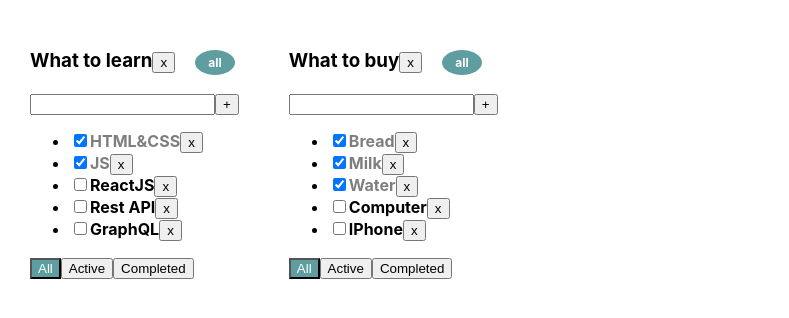
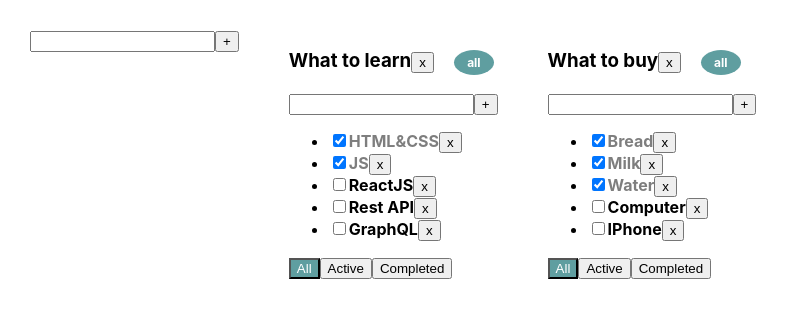
Before and after one commit to Ilya030290/todolist_ts, a React (Create React App) app: page / in a window 1280 px wide. Shown: the top 318 px of the page, without its empty margins (0-789 px from the left). Built offline with nearby package versions, Linux system fonts and the light colour scheme.

Commit message:
Add item form for todolists

```diff
--- a/src/App.tsx
+++ b/src/App.tsx
@@ -2,6 +2,7 @@ import React, {useState} from 'react';
 import './App.css';
 import Todolist, {TaskType} from "./Todolist";
 import {v1} from "uuid";
+import {AddItemForm} from "./components/AddItemForm";
 
 export type FilterValuesType = "all" | "active" | "completed";
 
@@ -11,6 +12,9 @@ type todolistsType = {
     filter: FilterValuesType
 }
 
+type TaskStateType = {
+    [key: string]: Array<TaskType>
+}
 
 function App() {
 
@@ -22,7 +26,7 @@ function App() {
         {id: todolistID2, title: 'What to buy', filter: 'all'}
     ])
 
-    let [tasks, setTasks] = useState({
+    let [tasks, setTasks] = useState<TaskStateType>({
         [todolistID1]:[
             {id: v1(), title: "HTML&CSS", isDone: true},
             {id: v1(), title: "JS", isDone: true},
@@ -61,10 +65,15 @@ function App() {
         delete tasks[todolistID]
     }
 
-    return (
-        <div className="App">
-            {todolists.map((el, id) => {
+    const addNewTodolist = (newTodolistTitle: string) => {
+        const newTodolistId = v1()
+        setTodolists([{ id: newTodolistId, title: newTodolistTitle, filter: "all"}, ...todolists])
+        setTasks({...tasks, [newTodolistId]: []})
+    }
+
+    const todolistsComponents = todolists.map((el) => {
         let tasksForTodolist = tasks[el.id];
+
         if (el.filter === "active") {
             tasksForTodolist = tasks[el.id].filter(t => t.isDone === false);
         }
@@ -85,7 +94,12 @@ function App() {
                 removeTodolist={removeTodolist}
             />
         )
-            })}
+    })
+
+    return (
+            <div className="App">
+                <AddItemForm addItem={addNewTodolist} />
+                {todolistsComponents}
             </div>
     );
 }
--- /dev/null
+++ b/src/components/AddItemForm.tsx
@@ -0,0 +1,43 @@
+import React, {ChangeEvent, useState, KeyboardEvent, FC} from 'react';
+
+type AddItemFormPropsType = {
+    addItem: (newTitle: string) => void
+}
+
+export const AddItemForm: FC<AddItemFormPropsType> = (props) => {
+    const [title, setTitle] = useState<string>("")
+    const[error, setError] = useState<string | null>(null)
+
+    const onChangeHandler = (e: ChangeEvent<HTMLInputElement>) => {
+        setTitle(e.currentTarget.value)
+    }
+    const addItem = () => {
+        const newTitle = title.trim()
+        if (newTitle !== "") {
+            props.addItem(newTitle)
+            setTitle("")
+        } else {
+            setError("Title is required")
+        }
+    }
+
+    const onKeyPressHandler = (e: KeyboardEvent<HTMLInputElement>) => {
+        setError(null)
+        e.key === "Enter" && addItem()
+    }
+
+    const errorInputClass = error ? "error" : ""
+
+    return (
+        <div>
+            <input
+                onChange={onChangeHandler}
+                value={title}
+                onKeyPress={onKeyPressHandler}
+                className={errorInputClass}
+            />
+            <button onClick={addItem}>+</button>
+            {error && <div className="error-message">{error}</div>}
+        </div>
+    );
+};
```
Lines whose indentation alone changed are shown as unchanged.
